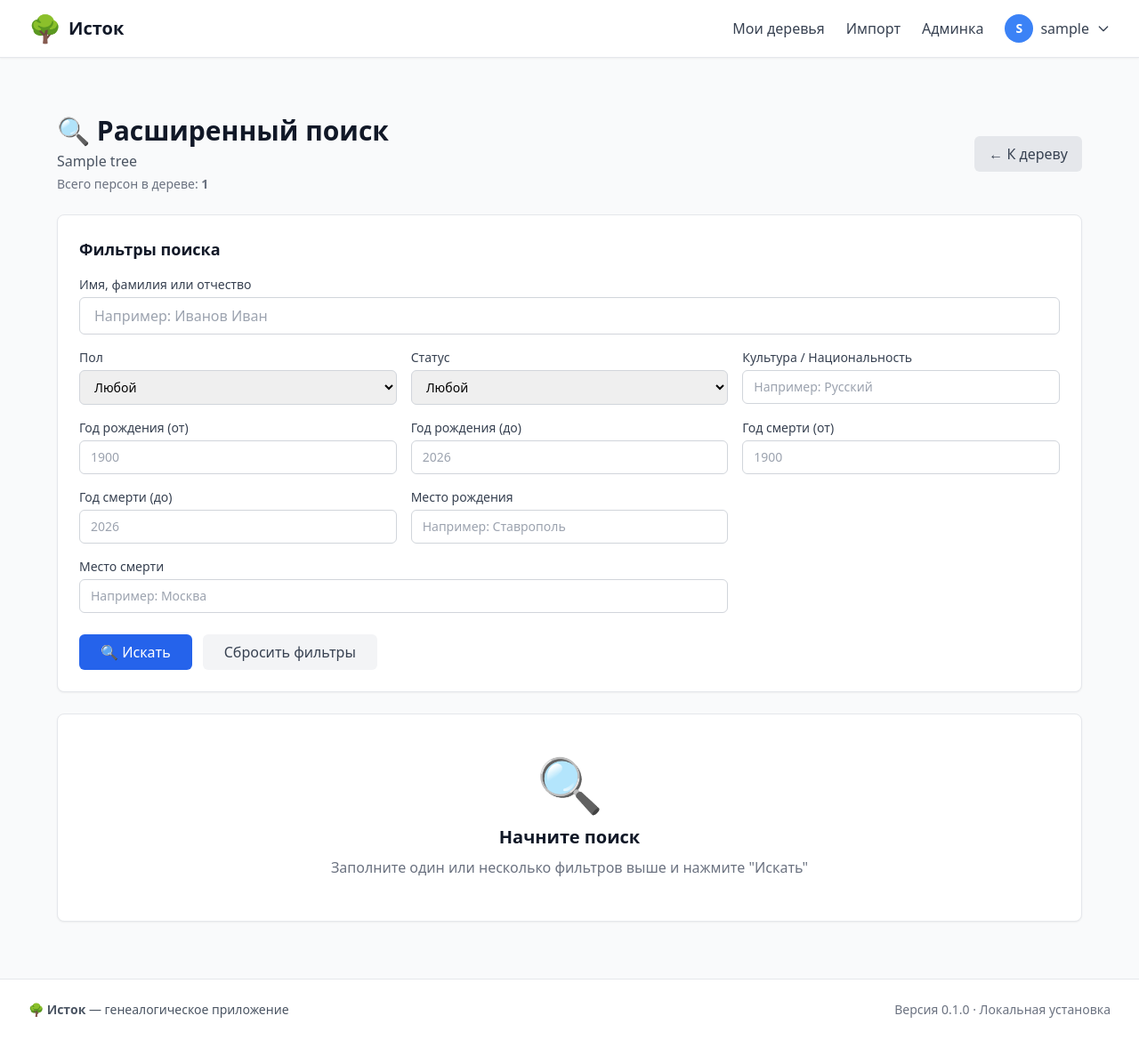
After one commit to yalexeryal/istok_local, a Django app: page /tree/1/search/ in a window 1280 px wide. The commit adds this page. Shown: the whole page at 89% size. Run offline with Django 5.2, Linux system fonts and the light colour scheme; a user stored in the database is signed in; tables that the repository leaves empty hold one stand-in row (values such as "Sample post"); some libraries are stand-ins or nearby versions.

Commit message:
feat: расширенный поиск персон с регистронезависимым поиском по кириллице

```diff
--- a/genealogy/templates/genealogy/tree_detail.html
+++ b/genealogy/templates/genealogy/tree_detail.html
@@ -59,6 +59,11 @@
                 <a href="{% url 'genealogy:tree_audit_log' tree.pk %}"
                    class="px-4 py-2 bg-indigo-600 text-white rounded-md hover:bg-indigo-700 transition font-medium">
                     🔔 История
+                </a>
+
+                <a href="{% url 'genealogy:tree_search' tree.pk %}"
+                   class="px-4 py-2 bg-teal-600 text-white rounded-md hover:bg-teal-700 transition font-medium">
+                    🔍 Поиск
                 </a>
 
                 {% endif %}
--- /dev/null
+++ b/genealogy/templates/genealogy/tree_search.html
@@ -0,0 +1,200 @@
+{% extends "base.html" %}
+
+{% block title %}Поиск — {{ tree.name }} — Исток{% endblock %}
+
+{% block content %}
+<div class="max-w-7xl mx-auto px-4 sm:px-6 lg:px-8 py-8">
+    <!-- Заголовок -->
+    <div class="mb-6">
+        <div class="flex items-center justify-between flex-wrap gap-4 mb-4">
+            <div>
+                <h1 class="text-3xl font-bold text-gray-900">🔍 Расширенный поиск</h1>
+                <p class="mt-1 text-gray-600">{{ tree.name }}</p>
+                <p class="mt-1 text-sm text-gray-500">
+                    Всего персон в дереве: <strong>{{ total_count }}</strong>
+                </p>
+            </div>
+            <div class="flex gap-2 flex-wrap">
+                <a href="{% url 'genealogy:tree_detail' tree.pk %}" class="px-4 py-2 bg-gray-200 text-gray-700 rounded-md hover:bg-gray-300 transition font-medium">
+                    ← К дереву
+                </a>
+            </div>
+        </div>
+    </div>
+
+    <!-- Форма поиска -->
+    <form method="get" class="bg-white rounded-lg shadow-sm border border-gray-200 p-6 mb-6">
+        <h2 class="text-lg font-semibold text-gray-900 mb-4">Фильтры поиска</h2>
+
+        <div class="grid grid-cols-1 md:grid-cols-2 lg:grid-cols-3 gap-4">
+            <!-- Имя -->
+            <div class="lg:col-span-3">
+                <label class="block text-sm font-medium text-gray-700 mb-1">Имя, фамилия или отчество</label>
+                <input type="text" name="q" value="{{ query }}"
+                       class="w-full px-4 py-2 border border-gray-300 rounded-md focus:ring-2 focus:ring-blue-500 focus:border-blue-500"
+                       placeholder="Например: Иванов Иван">
+            </div>
+
+            <!-- Пол -->
+            <div>
+                <label class="block text-sm font-medium text-gray-700 mb-1">Пол</label>
+                <select name="gender" class="w-full px-3 py-2 border border-gray-300 rounded-md focus:ring-2 focus:ring-blue-500 text-sm">
+                    <option value="">Любой</option>
+                    <option value="male" {% if gender == "male" %}selected{% endif %}>Мужской</option>
+                    <option value="female" {% if gender == "female" %}selected{% endif %}>Женский</option>
+                    <option value="unknown" {% if gender == "unknown" %}selected{% endif %}>Не указан</option>
+                </select>
+            </div>
+
+            <!-- Статус -->
+            <div>
+                <label class="block text-sm font-medium text-gray-700 mb-1">Статус</label>
+                <select name="alive_status" class="w-full px-3 py-2 border border-gray-300 rounded-md focus:ring-2 focus:ring-blue-500 text-sm">
+                    <option value="">Любой</option>
+                    <option value="alive" {% if alive_status == "alive" %}selected{% endif %}>Живые</option>
+                    <option value="deceased" {% if alive_status == "deceased" %}selected{% endif %}>Умершие</option>
+                </select>
+            </div>
+
+            <!-- Культура -->
+            <div>
+                <label class="block text-sm font-medium text-gray-700 mb-1">Культура / Национальность</label>
+                <input type="text" name="culture" value="{{ culture }}"
+                       class="w-full px-3 py-2 border border-gray-300 rounded-md focus:ring-2 focus:ring-blue-500 text-sm"
+                       placeholder="Например: Русский">
+            </div>
+
+            <!-- Год рождения от -->
+            <div>
+                <label class="block text-sm font-medium text-gray-700 mb-1">Год рождения (от)</label>
+                <input type="number" name="birth_year_from" value="{{ birth_year_from }}" min="1" max="2100"
+                       class="w-full px-3 py-2 border border-gray-300 rounded-md focus:ring-2 focus:ring-blue-500 text-sm"
+                       placeholder="1900">
+            </div>
+
+            <!-- Год рождения до -->
+            <div>
+                <label class="block text-sm font-medium text-gray-700 mb-1">Год рождения (до)</label>
+                <input type="number" name="birth_year_to" value="{{ birth_year_to }}" min="1" max="2100"
+                       class="w-full px-3 py-2 border border-gray-300 rounded-md focus:ring-2 focus:ring-blue-500 text-sm"
+                       placeholder="2026">
+            </div>
+
+            <!-- Год смерти от -->
+            <div>
+                <label class="block text-sm font-medium text-gray-700 mb-1">Год смерти (от)</label>
+                <input type="number" name="death_year_from" value="{{ death_year_from }}" min="1" max="2100"
+                       class="w-full px-3 py-2 border border-gray-300 rounded-md focus:ring-2 focus:ring-blue-500 text-sm"
+                       placeholder="1900">
+            </div>
+
+            <!-- Год смерти до -->
+            <div>
+                <label class="block text-sm font-medium text-gray-700 mb-1">Год смерти (до)</label>
+                <input type="number" name="death_year_to" value="{{ death_year_to }}" min="1" max="2100"
+                       class="w-full px-3 py-2 border border-gray-300 rounded-md focus:ring-2 focus:ring-blue-500 text-sm"
+                       placeholder="2026">
+            </div>
+
+            <!-- Место рождения -->
+            <div>
+                <label class="block text-sm font-medium text-gray-700 mb-1">Место рождения</label>
+                <input type="text" name="birth_place" value="{{ birth_place }}"
+                       class="w-full px-3 py-2 border border-gray-300 rounded-md focus:ring-2 focus:ring-blue-500 text-sm"
+                       placeholder="Например: Ставрополь">
+            </div>
+
+            <!-- Место смерти -->
+            <div class="lg:col-span-2">
+                <label class="block text-sm font-medium text-gray-700 mb-1">Место смерти</label>
+                <input type="text" name="death_place" value="{{ death_place }}"
+                       class="w-full px-3 py-2 border border-gray-300 rounded-md focus:ring-2 focus:ring-blue-500 text-sm"
+                       placeholder="Например: Москва">
+            </div>
+        </div>
+
+        <!-- Кнопки -->
+        <div class="mt-6 flex gap-3">
+            <button type="submit" class="px-6 py-2 bg-blue-600 text-white rounded-md hover:bg-blue-700 transition font-medium">
+                🔍 Искать
+            </button>
+            <a href="{% url 'genealogy:tree_search' tree.pk %}" class="px-6 py-2 bg-gray-100 text-gray-700 rounded-md hover:bg-gray-200 transition font-medium">
+                Сбросить фильтры
+            </a>
+        </div>
+    </form>
+
+    <!-- Результаты -->
+    {% if query or gender or alive_status or birth_year_from or birth_year_to or death_year_from or death_year_to or birth_place or death_place or culture %}
+        <div class="mb-4 text-sm text-gray-600">
+            Найдено: <strong class="text-gray-900">{{ results_count }}</strong> из <strong>{{ total_count }}</strong> персон
+        </div>
+
+        {% if persons %}
+            <div class="bg-white rounded-lg shadow-sm border border-gray-200 overflow-hidden">
+                <table class="min-w-full divide-y divide-gray-200">
+                    <thead class="bg-gray-50">
+                        <tr>
+                            <th class="px-6 py-3 text-left text-xs font-medium text-gray-500 uppercase tracking-wider">ФИО</th>
+                            <th class="px-6 py-3 text-left text-xs font-medium text-gray-500 uppercase tracking-wider">Пол</th>
+                            <th class="px-6 py-3 text-left text-xs font-medium text-gray-500 uppercase tracking-wider">Дата рождения</th>
+                            <th class="px-6 py-3 text-left text-xs font-medium text-gray-500 uppercase tracking-wider">Место рождения</th>
+                            <th class="px-6 py-3 text-left text-xs font-medium text-gray-500 uppercase tracking-wider">Статус</th>
+                        </tr>
+                    </thead>
+                    <tbody class="bg-white divide-y divide-gray-200">
+                        {% for person in persons %}
+                            <tr class="hover:bg-gray-50 cursor-pointer transition" onclick="window.location.href='{% url 'genealogy:person_detail' person.pk %}'">
+                                <td class="px-6 py-4 whitespace-nowrap">
+                                    <div class="text-sm font-medium text-blue-600">{{ person.full_name_display }}</div>
+                                    {% if person.maiden_name %}
+                                        <div class="text-xs text-gray-500">(в девичестве: {{ person.maiden_name }})</div>
+                                    {% endif %}
+                                </td>
+                                <td class="px-6 py-4 whitespace-nowrap">
+                                    <div class="text-sm text-gray-900">{{ person.get_gender_display }}</div>
+                                </td>
+                                <td class="px-6 py-4 whitespace-nowrap">
+                                    <div class="text-sm text-gray-900">
+                                        {% if person.birth_date %}
+                                            {{ person.birth_date|date:"d.m.Y" }}
+                                        {% else %}
+                                            —
+                                        {% endif %}
+                                    </div>
+                                </td>
+                                <td class="px-6 py-4 whitespace-nowrap">
+                                    <div class="text-sm text-gray-900">{{ person.birth_place|default:"—" }}</div>
+                                </td>
+                                <td class="px-6 py-4 whitespace-nowrap">
+                                    {% if person.is_alive %}
+                                        <span class="px-2 inline-flex text-xs leading-5 font-semibold rounded-full bg-green-100 text-green-800">
+                                            Жив(а){% if person.age %}, {{ person.age }} лет{% endif %}
+                                        </span>
+                                    {% else %}
+                                        <span class="px-2 inline-flex text-xs leading-5 font-semibold rounded-full bg-gray-100 text-gray-800">
+                                            Умер(ла){% if person.age %}, {{ person.age }} лет{% endif %}
+                                        </span>
+                                    {% endif %}
+                                </td>
+                            </tr>
+                        {% endfor %}
+                    </tbody>
+                </table>
+            </div>
+        {% else %}
+            <div class="bg-white rounded-lg shadow-sm border border-gray-200 p-12 text-center">
+                <div class="text-6xl mb-4">🔍</div>
+                <h3 class="text-xl font-semibold text-gray-900 mb-2">Ничего не найдено</h3>
+                <p class="text-gray-500">Попробуйте изменить параметры поиска</p>
+            </div>
+        {% endif %}
+    {% else %}
+        <div class="bg-white rounded-lg shadow-sm border border-gray-200 p-12 text-center">
+            <div class="text-6xl mb-4">🔍</div>
+            <h3 class="text-xl font-semibold text-gray-900 mb-2">Начните поиск</h3>
+            <p class="text-gray-500">Заполните один или несколько фильтров выше и нажмите "Искать"</p>
+        </div>
+    {% endif %}
+</div>
+{% endblock %}
--- a/genealogy/urls.py
+++ b/genealogy/urls.py
@@ -50,6 +50,7 @@ urlpatterns = [
     path("person/<int:pk>/delete/", views.PersonDeleteView.as_view(), name="person_delete"),
     path("tree/<int:tree_pk>/link-relative/", views.LinkRelativeView.as_view(), name="link_relative"),
     path("tree/<int:pk>/audit-log/", views.TreeAuditLogView.as_view(), name="tree_audit_log"),
+    path("tree/<int:pk>/search/", views.TreeSearchView.as_view(), name="tree_search"),
     # === События жизни ===
     path("person/<int:person_pk>/event/add/", views.LifeEventCreateView.as_view(), name="life_event_create"),
     path("event/<int:pk>/edit/", views.LifeEventUpdateView.as_view(), name="life_event_update"),
--- a/genealogy/views/__init__.py
+++ b/genealogy/views/__init__.py
@@ -34,6 +34,7 @@ from .tree_views import (
     TreeCreateView,
     TreeDetailView,
     TreeListView,
+    TreeSearchView,
     TreeStatisticsView,
     tree_data_api,
 )
@@ -63,6 +64,7 @@ __all__ = [
     "TreeHierarchyAPI",
     "TreeImportView",
     "TreeListView",
+    "TreeSearchView",
     "TreeStatisticsAPI",
     "TreeStatisticsView",
     "UpcomingEventsAPI",
--- a/genealogy/views/tree_views.py
+++ b/genealogy/views/tree_views.py
@@ -3,6 +3,7 @@ Views для работы с деревьями.
 """
 
 import json
+from contextlib import suppress
 
 from django.contrib import messages
 from django.contrib.auth.decorators import login_required
@@ -285,3 +286,128 @@ class TreeAuditLogView(LoginRequiredMixin, DetailView):
         )
 
         return context
+
+
+class TreeSearchView(LoginRequiredMixin, DetailView):
+    """Расширенный поиск персон в дереве."""
+
+    model = Tree
+    template_name = "genealogy/tree_search.html"
+    context_object_name = "tree"
+
+    def dispatch(self, request, *args, **kwargs):
+        if not request.user.is_authenticated:
+            from django.contrib.auth.views import redirect_to_login
+
+            return redirect_to_login(request.get_full_path())
+        return super().dispatch(request, *args, **kwargs)
+
+    def get_context_data(self, **kwargs):
+        context = super().get_context_data(**kwargs)
+        tree = self.object
+
+        if not tree.user_can_view(self.request.user):
+            from django.http import HttpResponseForbidden
+
+            return HttpResponseForbidden("У вас нет прав для просмотра этого дерева")
+
+        # Получаем параметры поиска и приводим к нижнему регистру
+        query = self.request.GET.get("q", "").strip()
+        gender = self.request.GET.get("gender", "")
+        alive_status = self.request.GET.get("alive_status", "")
+        birth_year_from = self.request.GET.get("birth_year_from", "")
+        birth_year_to = self.request.GET.get("birth_year_to", "")
+        death_year_from = self.request.GET.get("death_year_from", "")
+        death_year_to = self.request.GET.get("death_year_to", "")
+        birth_place = self.request.GET.get("birth_place", "").strip()
+        death_place = self.request.GET.get("death_place", "").strip()
+        culture = self.request.GET.get("culture", "").strip()
+
+        # Начинаем с базового queryset
+        persons = tree.persons.all()
+
+        # Применяем фильтры
+        # Для SQLite используем фильтрацию в Python для регистронезависимого поиска с кириллицей
+
+        if query:
+            query_lower = query.lower()
+            # Фильтруем в Python для корректной работы с кириллицей
+            matching_ids = []
+            for p in tree.persons.all():
+                if (
+                    query_lower in (p.first_name or "").lower()
+                    or query_lower in (p.middle_name or "").lower()
+                    or query_lower in (p.last_name or "").lower()
+                    or query_lower in (p.maiden_name or "").lower()
+                ):
+                    matching_ids.append(p.pk)
+            persons = persons.filter(pk__in=matching_ids)
+
+        if gender:
+            persons = persons.filter(gender=gender)
+
+        if alive_status == "alive":
+            persons = persons.filter(death_date__isnull=True)
+        elif alive_status == "deceased":
+            persons = persons.filter(death_date__isnull=False)
+
+        with suppress(ValueError):
+            if birth_year_from:
+                persons = persons.filter(birth_date__year__gte=int(birth_year_from))
+
+        with suppress(ValueError):
+            if birth_year_to:
+                persons = persons.filter(birth_date__year__lte=int(birth_year_to))
+
+        with suppress(ValueError):
+            if death_year_from:
+                persons = persons.filter(death_date__year__gte=int(death_year_from))
+
+        with suppress(ValueError):
+            if death_year_to:
+                persons = persons.filter(death_date__year__lte=int(death_year_to))
+
+        if birth_place:
+            birth_place_lower = birth_place.lower()
+            matching_ids = [p.pk for p in persons if birth_place_lower in (p.birth_place or "").lower()]
+            persons = persons.filter(pk__in=matching_ids)
+
+        if death_place:
+            death_place_lower = death_place.lower()
+            matching_ids = [p.pk for p in persons if death_place_lower in (p.death_place or "").lower()]
+            persons = persons.filter(pk__in=matching_ids)
+
+        if culture:
+            culture_lower = culture.lower()
+            matching_ids = [p.pk for p in persons if culture_lower in (p.culture or "").lower()]
+            persons = persons.filter(pk__in=matching_ids)
+
+        # Сортировка
+        persons = persons.order_by("last_name", "first_name", "middle_name")
+
+        # Передаём в контекст
+        context["persons"] = persons
+        context["results_count"] = persons.count()
+        context["total_count"] = tree.persons.count()
+
+        # Сохраняем параметры для формы
+        context["query"] = query
+        context["gender"] = gender
+        context["alive_status"] = alive_status
+        context["birth_year_from"] = birth_year_from
+        context["birth_year_to"] = birth_year_to
+        context["death_year_from"] = death_year_from
+        context["death_year_to"] = death_year_to
+        context["birth_place"] = birth_place
+        context["death_place"] = death_place
+        context["culture"] = culture
+
+        # Роль пользователя
+        collaborator = tree.collaborators.filter(user=self.request.user).first()
+        context["user_role"] = (
+            collaborator.get_role_display()
+            if collaborator
+            else ("Администратор" if self.request.user.is_superuser else "Гость")
+        )
+
+        return context
```
Also changed, not shown: README.md.
